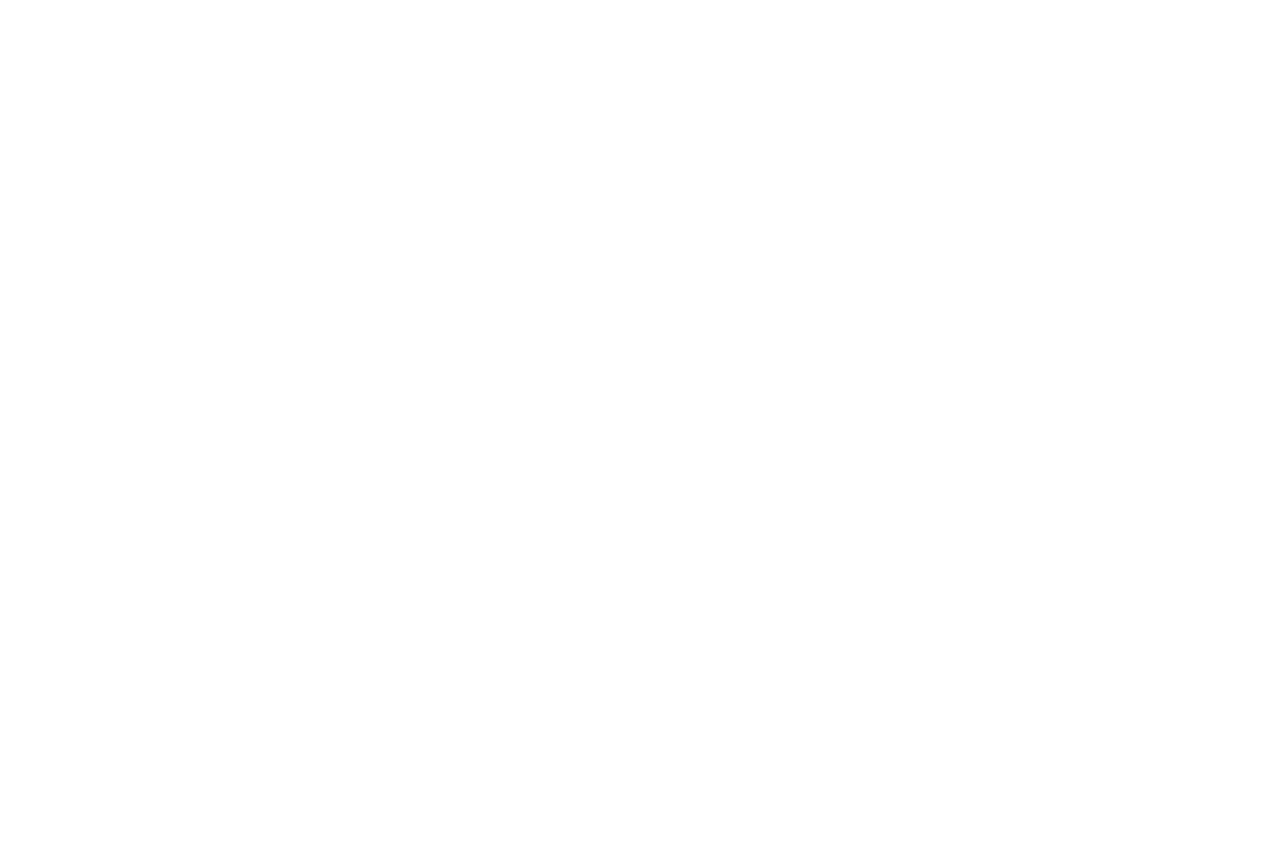
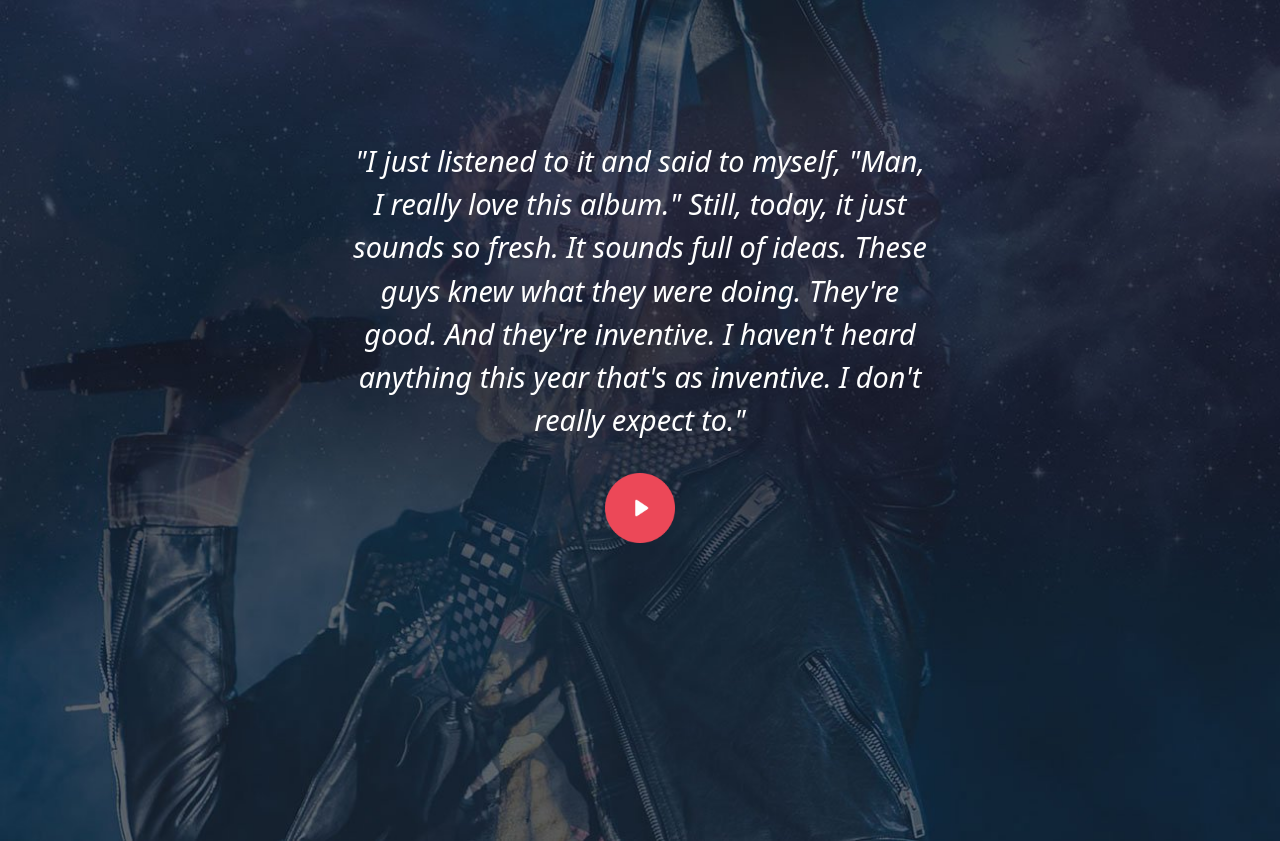
Before and after one commit to Binotz/proj-html-vuejs, a Vue app: page / in a window 1280 px wide. Shown: the part 3760-4601 px from the top of the page. Before the commit the page ends 3601 px from the top, so only its background shows below. Built offline with nearby package versions, Linux system fonts and the light colour scheme.

Commit message:
Testimonial section done

```diff
--- a/src/components/MainComponent.vue
+++ b/src/components/MainComponent.vue
@@ -12,20 +12,26 @@
     <section class="latest-news">
         <LatestNewsVue />
     </section>
+
+    <section class="testimonial">
+        <TestimonialComponentVue />
+    </section>
   </main>
 </template>
 
 <script>
 import SectionTitleVue from './SectionTitle.vue';
 import LatestBandSectionComponentVue from './LatestBandSectionComponent.vue';
-import LatestNewsVue
- from './LatestNews.vue';
+import LatestNewsVue from './LatestNews.vue';
+import TestimonialComponentVue from './TestimonialComponent.vue';
+
 export default {
     name: "MainComponent",
     components:{
         SectionTitleVue,
         LatestBandSectionComponentVue,
-        LatestNewsVue
+        LatestNewsVue,
+        TestimonialComponentVue
 },
 }
 </script>
@@ -53,4 +59,11 @@ export default {
     .latest-news{
         background-color: $secondary-color;
     }
+    .testimonial{
+        background-image: url('@/assets/img/home-testimonial-parallax.jpg');
+        background-repeat: no-repeat;
+        background-size: cover;
+        height: 1000px;
+        padding: 0;
+    }
 </style>
--- /dev/null
+++ b/src/components/TestimonialComponent.vue
@@ -0,0 +1,35 @@
+<template>
+  <div class="interview">
+    <!-- <img src="@/assets/img/home-interview-parallax.jpg" alt="interview"> -->
+    <p>"I just listened to it and said to myself, "Man, I really love this album." Still, today, it just sounds so fresh. It sounds full of ideas. These guys knew what they were doing. They're good. And they're inventive. I haven't heard anything this year that's as inventive. I don't really expect to."</p>
+    <img src="@/assets/img/band_interview_play_icon.png" alt="play button">
+  </div>
+</template>
+
+<script>
+export default {
+    name: 'interviewComponent'
+}
+</script>
+
+<style lang="scss" scoped>
+img{
+    width: 70px;
+}
+p{
+    font-size: 1.8rem;
+    font-style: oblique;
+    margin-bottom: 2rem;
+}
+.interview{
+    display: flex;
+    flex-direction: column;
+    justify-content: center;
+    align-items: center;
+    color: white;
+    width: 45%;
+    text-align: center;
+    margin: 0 auto;
+    height: 1000px;
+}
+</style>
```
